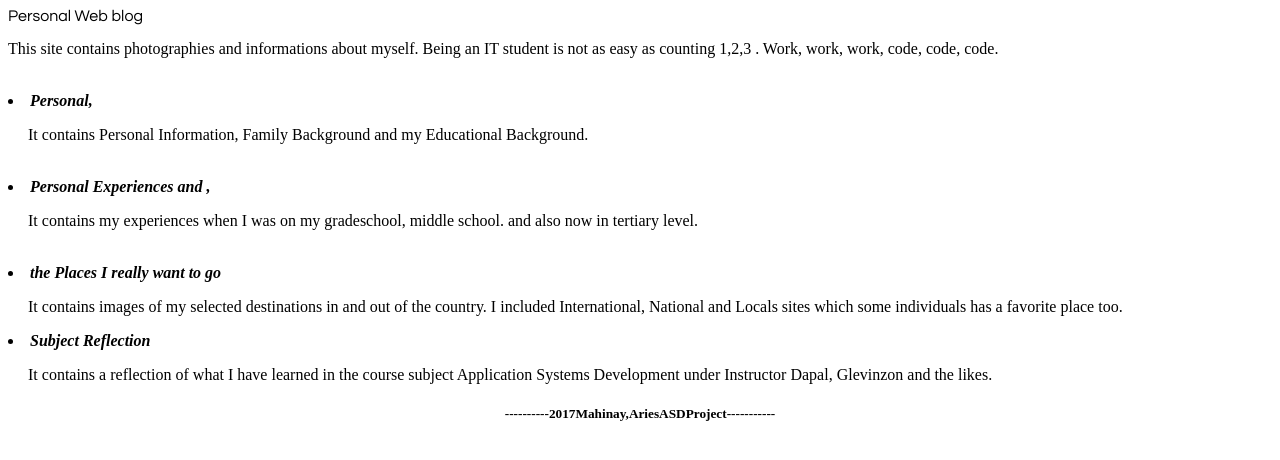
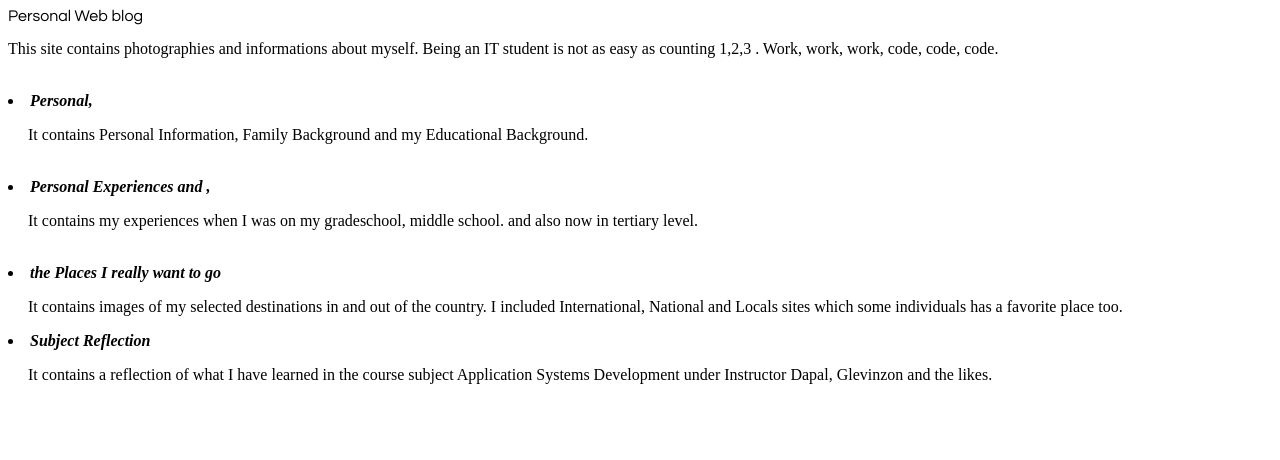
Before and after one commit to Riesdelgado/Aries, a plain HTML site: page index.html in a window 1280 px wide. Drawn offline with Linux system fonts and the light colour scheme.

Commit message:
Add files via upload

```diff
--- a/index.html
+++ b/index.html
@@ -22,6 +22,5 @@
 <b><i>Subject Reflection </i></b>
 <dl>
 <dt><p align="justify">&nbsp;&nbsp;&nbsp;&nbsp;&nbsp;It contains a reflection of what I have learned in the course subject Application Systems Development under Instructor Dapal, Glevinzon and the likes.</dl></p>
-</ol><div id="footers"><h5 id="foot" align= "center">----------2017Mahinay,AriesASDProject-----------</h5></div>
-  </body>
+</body>
 </html>
```
